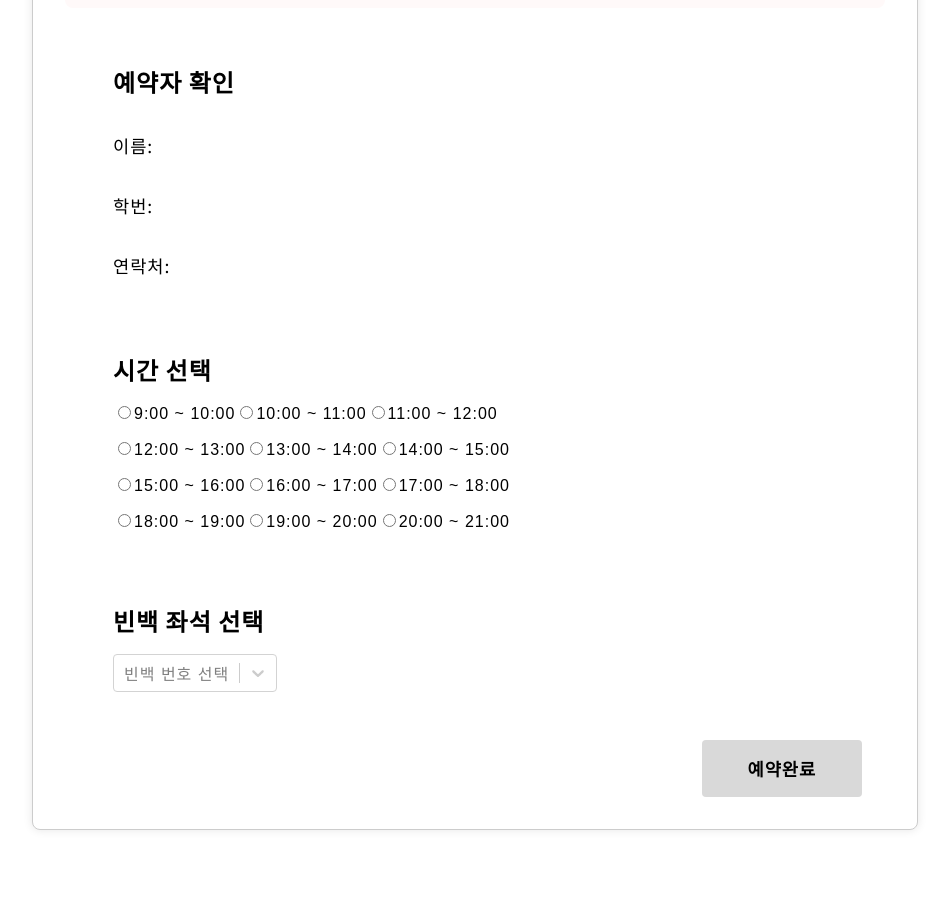
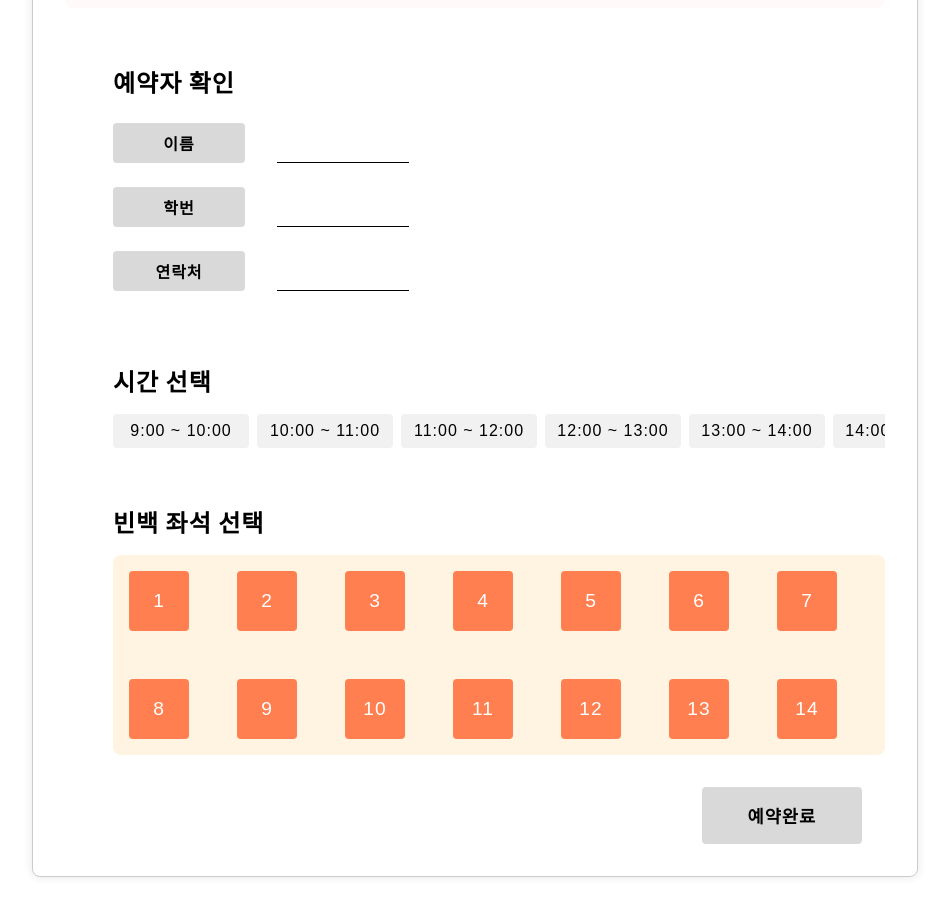
Before and after one commit to clarte2276/Hackathon_JJIN, a React (Create React App) app in the folder front-end/: page /bag/form in a window 1280 px wide. Shown: the part 420-1329 px from the top of the page, without its empty margins (165-1114 px from the left). Before the commit the page ends 1282 px from the top, so only its background shows below. Built offline with nearby package versions, Linux system fonts and the light colour scheme; no server answers; a web font is replaced by a local one.

Commit message:
좌석 예약 폼 예뻐졌지롱!

```diff
--- a/front-end/package.json
+++ b/front-end/package.json
@@ -17,6 +17,7 @@
     "react-router-dom": "^6.25.1",
     "react-scripts": "5.0.1",
     "react-select": "^5.8.0",
+    "react-slider": "^2.0.6",
     "socket.io": "^4.7.5",
     "socket.io-client": "^4.7.5",
     "web-vitals": "^2.1.4"
--- a/front-end/src/components/form/Reservation.css
+++ b/front-end/src/components/form/Reservation.css
@@ -87,6 +87,31 @@
   font-family: 'Noto Sans KR', sans-serif;
 }
 
+.userInfo-row {
+  display: flex;
+  justify-content: flex-start;
+  margin-bottom: 1rem;
+  margin-top: 0.5rem;
+}
+
+.userInfo-label {
+  background-color: #d9d9d9;
+  padding: 0.5rem 1rem;
+  border-radius: 4px;
+  font-weight: 700;
+  width: 100px;
+  text-align: center;
+}
+
+.userInfo-value {
+  display: flex;
+  position: relative;
+  padding: 0.5rem 1rem;
+  border-bottom: 1px solid #000;
+  width: 100px;
+  margin-left: 2rem;
+}
+
 .form-hour,
 .form-bag {
   display: flex;
@@ -94,18 +119,79 @@
   font-family: 'Noto Sans KR', sans-serif;
 }
 
-.form-hour > div,
-.form-bag > div {
+.time-bar {
   display: flex;
-  align-items: center;
-  margin-bottom: 1rem;
-  font-family: 'Noto Sans KR', sans-serif;
+  flex-wrap: nowrap;
+  overflow-x: auto;
+  gap: 0.5rem;
+}
+
+.time-slot {
+  flex: 0 0 auto;
+  width: 120px;
+  padding: 0.5rem;
+  text-align: center;
+  background-color: #f1f1f1;
+  border-radius: 4px;
+  cursor: pointer;
+  transition: background-color 0.3s ease;
+}
+
+.time-slot.selected {
+  background-color: #ffa549;
+  color: white;
+}
+
+.time-slot:hover {
+  background-color: #ddd;
 }
 
 .form-bag p {
   font-size: 1.1rem;
   font-family: 'Noto Sans KR', sans-serif;
   margin-top: 3%;
+}
+
+.bag-seats {
+  display: flex;
+  flex-wrap: wrap;
+  gap: 3rem;
+  background-color: #fff3e1;
+  padding: 1rem;
+  border-radius: 8px;
+}
+
+.bag-seat {
+  width: 60px;
+  height: 60px;
+  background-color: #ff7f50;
+  display: flex;
+  justify-content: center;
+  align-items: center;
+  color: white;
+  font-size: 1.2rem;
+  border-radius: 4px;
+  cursor: pointer;
+  transition: background-color 0.3s ease;
+}
+
+.bag-seat:hover {
+  background-color: #ff6347;
+}
+
+.bag-seat.selected {
+  background-color: #ffa549;
+}
+
+.select_bag {
+  display: flex;
+  flex-direction: column;
+  align-items: center;
+}
+
+.bagImg {
+  display: block;
+  margin-bottom: 1rem;
 }
 
 .submitBtnPlace {
--- a/front-end/src/components/form/Reservation.js
+++ b/front-end/src/components/form/Reservation.js
@@ -29,9 +29,20 @@ function Reservation() {
     { value: 'bag14', label: '14번 빈백' },
   ];
 
-  const handleHourChange = (event) => {
-    setReservation_hour(event.target.value);
-  };
+  const timeOptions = [
+    '9:00 ~ 10:00',
+    '10:00 ~ 11:00',
+    '11:00 ~ 12:00',
+    '12:00 ~ 13:00',
+    '13:00 ~ 14:00',
+    '14:00 ~ 15:00',
+    '15:00 ~ 16:00',
+    '16:00 ~ 17:00',
+    '17:00 ~ 18:00',
+    '18:00 ~ 19:00',
+    '19:00 ~ 20:00',
+    '20:00 ~ 21:00',
+  ];
 
   const handleBagChange = (selectedOption) => {
     if (selectedOption) {
@@ -41,6 +52,15 @@ function Reservation() {
       setBag_id(null);
       setSelectedBagLabel('');
     }
+  };
+
+  const handleBagClick = (id, label) => {
+    setBag_id(id);
+    setSelectedBagLabel(label);
+  };
+
+  const handleTimeClick = (time) => {
+    setReservation_hour(time);
   };
 
   const handleSubmit = async (event) => {
@@ -103,97 +123,49 @@ function Reservation() {
         </div>
         <div className="form-userInfo">
           <h3>예약자 확인</h3>
-          <p>이름: {name}</p>
-          <p>학번: {user_id}</p>
-          <p>연락처: {phone_num}</p>
+          <div className="userInfo-row">
+            <span className="userInfo-label">이름</span>
+            <span className="userInfo-value">{name}</span>
+          </div>
+          <div className="userInfo-row">
+            <span className="userInfo-label">학번</span>
+            <span className="userInfo-value">{user_id}</span>
+          </div>
+          <div className="userInfo-row">
+            <span className="userInfo-label">연락처</span>
+            <span className="userInfo-value">{phone_num}</span>
+          </div>
         </div>
+
         <form className="submitForm" onSubmit={handleSubmit}>
           <div className="form-hour">
             <h3>시간 선택</h3>
-            <div>
-              <label>
-                <input type="radio" value="time1" checked={reservation_hour === 'time1'} onChange={handleHourChange} />
-                9:00 ~ 10:00
-              </label>
-              <label>
-                <input type="radio" value="time2" checked={reservation_hour === 'time2'} onChange={handleHourChange} />
-                10:00 ~ 11:00
-              </label>
-              <label>
-                <input type="radio" value="time3" checked={reservation_hour === 'time3'} onChange={handleHourChange} />
-                11:00 ~ 12:00
-              </label>
-            </div>
-            <div>
-              <label>
-                <input type="radio" value="time4" checked={reservation_hour === 'time4'} onChange={handleHourChange} />
-                12:00 ~ 13:00
-              </label>
-              <label>
-                <input type="radio" value="time5" checked={reservation_hour === 'time5'} onChange={handleHourChange} />
-                13:00 ~ 14:00
-              </label>
-              <label>
-                <input type="radio" value="time6" checked={reservation_hour === 'time6'} onChange={handleHourChange} />
-                14:00 ~ 15:00
-              </label>
-            </div>
-            <div>
-              <label>
-                <input type="radio" value="time7" checked={reservation_hour === 'time7'} onChange={handleHourChange} />
-                15:00 ~ 16:00
-              </label>
-              <label>
-                <input type="radio" value="time8" checked={reservation_hour === 'time8'} onChange={handleHourChange} />
-                16:00 ~ 17:00
-              </label>
-              <label>
-                <input type="radio" value="time9" checked={reservation_hour === 'time9'} onChange={handleHourChange} />
-                17:00 ~ 18:00
-              </label>
-            </div>
-            <div>
-              <label>
-                <input
-                  type="radio"
-                  value="time10"
-                  checked={reservation_hour === 'time10'}
-                  onChange={handleHourChange}
-                />
-                18:00 ~ 19:00
-              </label>
-              <label>
-                <input
-                  type="radio"
-                  value="time11"
-                  checked={reservation_hour === 'time11'}
-                  onChange={handleHourChange}
-                />
-                19:00 ~ 20:00
-              </label>
-              <label>
-                <input
-                  type="radio"
-                  value="time12"
-                  checked={reservation_hour === 'time12'}
-                  onChange={handleHourChange}
-                />
-                20:00 ~ 21:00
-              </label>
+            <div className="time-bar">
+              {timeOptions.map((time, index) => (
+                <div
+                  key={index}
+                  className={`time-slot ${reservation_hour === time ? 'selected' : ''}`}
+                  onClick={() => handleTimeClick(time)}
+                >
+                  {time}
+                </div>
+              ))}
             </div>
           </div>
 
           <div className="form-bag">
             <h3>빈백 좌석 선택</h3>
-            <Select
-              className="bagIdAlt"
-              options={bagOptions}
-              value={bagOptions.find((option) => option.value === bag_id)}
-              onChange={handleBagChange}
-              placeholder="빈백 번호 선택"
-              styles={customSelectStyle}
-              isClearable
-            />
+            <div className="bag-seats">
+              {bagOptions.map((option) => (
+                <div
+                  key={option.value}
+                  className={`bag-seat ${bag_id === option.value ? 'selected' : ''}`}
+                  onClick={() => handleBagClick(option.value, option.label)}
+                >
+                  {option.label.split('번 빈백')[0]}
+                </div>
+              ))}
+            </div>
             {selectedBagLabel && <p>{selectedBagLabel}을 선택하셨습니다.</p>}
           </div>
 
```
Also changed, not shown: front-end/src/components/images/bagImg.png (added), 1 other file (tests, documents, lock files or other folders).
